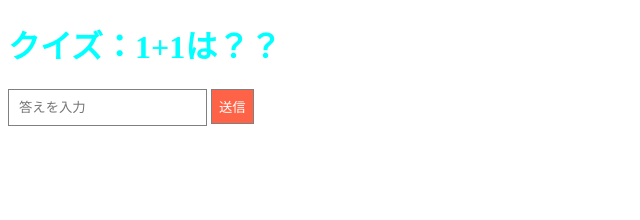
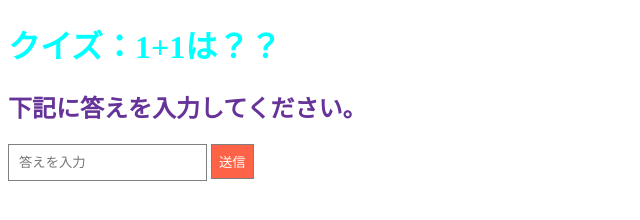
Before and after one commit to inazawar/node_web_server, a website: page public/index.html in a window 1280 px wide. Shown: the whole page, without its empty margins (0-640 px from the left). Drawn offline with Linux system fonts and the light colour scheme.

Commit message:
h2を追加

```diff
--- a/public/css/styles.css
+++ b/public/css/styles.css
@@ -1,5 +1,10 @@
 h1 {
     color: aqua;
+}
+
+h2 {
+    color: rebeccapurple;
+    size: 15px;
 }
 
 img {
--- a/public/index.html
+++ b/public/index.html
@@ -6,6 +6,7 @@
     </head>
     <body>
         <h1>クイズ：1+1は？？</h1>
+        <h2>下記に答えを入力してください。</h2>
         <form action="/api/v1/quiz" method="POST">
             <input type="text" name="answer" placeholder="答えを入力" />
             <button tyoe="submit">送信</button>
```
